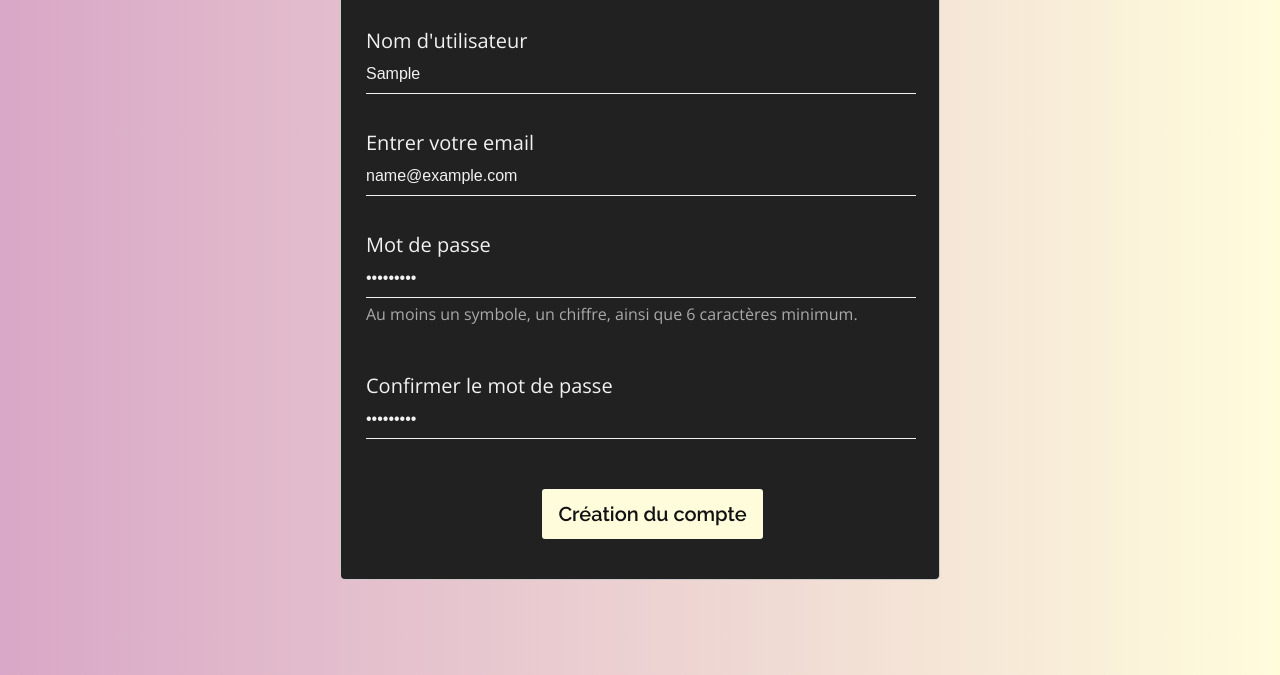
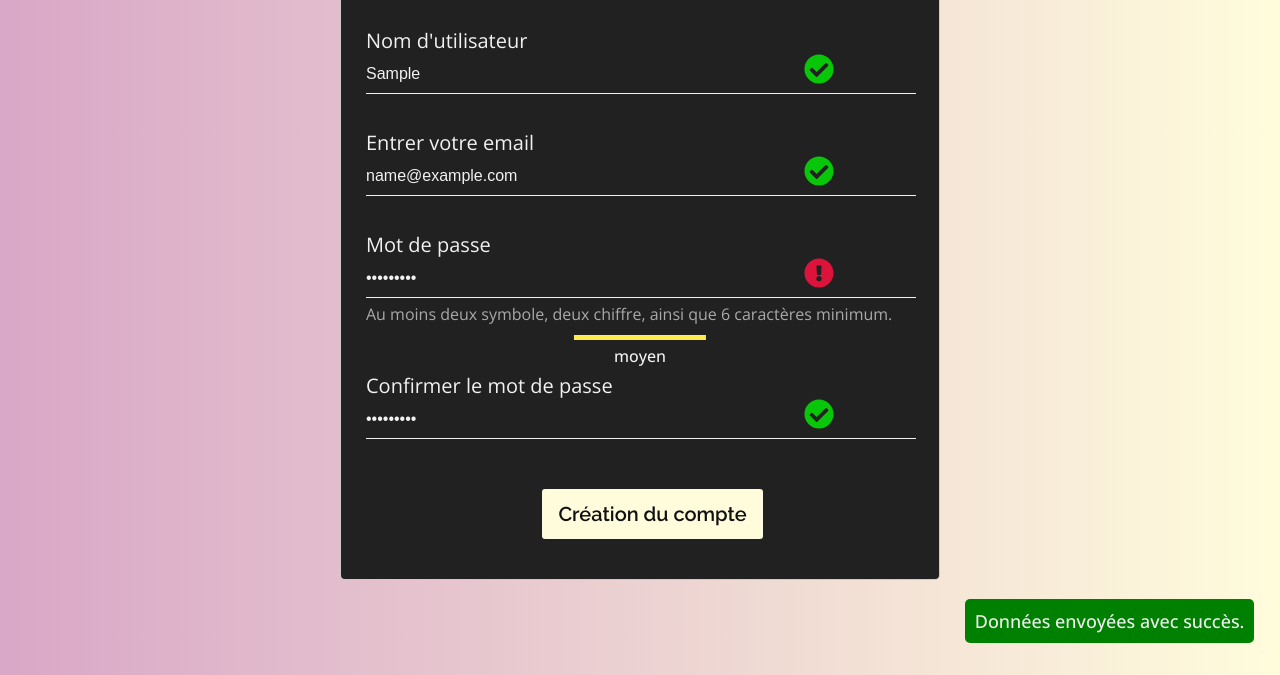
Before and after one commit to Adil-Bensalah/validation-formulaire, a plain HTML site: page index.html in a window 1280 px wide. Both pictures are taken after typing "Sample", "name@example.com", "Sample123", "Sample123" into the empty fields and a click on the button "Création du compte". Shown: the part 125-800 px from the top of the page. Drawn offline with nearby package versions, Linux system fonts and the light colour scheme.

Commit message:
premiere version fini

```diff
--- a/app.js
+++ b/app.js
@@ -1,25 +1,30 @@
 const form = document .querySelector('form')
 form.addEventListener('submit',handelsubmit)
-
 function handelsubmit(e){
 e.preventDefault()
-handelUsername(username)
-form.reset()
+usernameFunc()
+emailFunc()
+passwordFunc()
+confirmFunc()
+handeltoast ()
+
+
+
 }
 
-
 const input = document.querySelectorAll('input')
-const src = "ressources/error.svg"
+const container = document.querySelector('.container')
 
 
     const username = input[0]
     const imgError = document.querySelectorAll('img')
     const ErroMessage = document.querySelectorAll('.erroUsername')
 
-    username.addEventListener('keydown',() =>{
+    username.addEventListener('keyup',usernameFunc)
 
+    function usernameFunc(){
         const numberOfLetters = username.value.replace(/[^a-z]/gi, "").length
-    if (numberOfLetters < 2) {
+    if (numberOfLetters < 3) {
         imgError[0].src="ressources/error.svg"
         imgError[0].style.display="block"
         ErroMessage[0].textContent="Choisissez un pseudo contenant au moins 3 caractères."
@@ -31,20 +36,22 @@ const src = "ressources/error.svg"
         ErroMessage[0].textContent=""
         }
 
-    })
+    }
 
 
     const email = input[1]
     const emailMessage = document.querySelector('.errorEmail')
 
 
-    email.addEventListener('keydown',()=>{
+    email.addEventListener('keyup',emailFunc)
 
-    function isValidEmail(email){
-        return /^(([^<>()\[\]\\.,;:\s@"]+(\.[^<>()\[\]\\.,;:\s@"]+)*)|(".+"))@((\[[0-9]{1,3}\.[0-9]{1,3}\.[0-9]{1,3}\.[0-9]{1,3}])|(([a-zA-Z\-0-9]+\.)+[a-zA-Z]{2,}))$/.test(email);
+    function emailFunc(){
 
-    }
-    if (isValidEmail(email.value)){
+    // function isValidEmail(email){
+        const regexEmail = /^(([^<>()\[\]\\.,;:\s@"]+(\.[^<>()\[\]\\.,;:\s@"]+)*)|(".+"))@((\[[0-9]{1,3}\.[0-9]{1,3}\.[0-9]{1,3}\.[0-9]{1,3}])|(([a-zA-Z\-0-9]+\.)+[a-zA-Z]{2,}))$/;
+
+    //}
+    if (email.value.match(regexEmail)){
         imgError[1].src="ressources/check.svg"
         imgError[1].style.display="block"
         emailMessage.textContent=""
@@ -55,7 +62,7 @@ const src = "ressources/error.svg"
             emailMessage.textContent="Rentrez un email valide."
 
     }
-})
+}
 
 
 const password = input[2]
@@ -63,49 +70,94 @@ const passwordLevel1 = document.querySelector('.l1')
 const passwordLevel2 = document.querySelector('.l2')
 const passwordLevel3 = document.querySelector('.l3')
 
-password.addEventListener('keydown',()=>{
+
+password.addEventListener('keyup',passwordFunc)
+
+    function passwordFunc(){
     const regex = /^.{0,6}$/
-    const regexNumber = /^(?=.*[A-Za-z])(?=.*\d)[A-Za-z\d]{6,}$/;
-    const regexSpecial = /^(?=.*[0-9])(?=.*[!@#$%^&*.])[a-zA-Z0-9!@#$%^&*.]{6,}$/
-    const numberOfLetters = password.value.replace(/[^a-z]/gi, "").length
+    const regexNumber = /^(?=.*[A-Za-z])(?=.*[0-9])[A-Za-z\d]{7,}$/;
+    const regexSpecial = /^(?=.*[0-9])(?=.*[!@#$%^&*.])[a-zA-Z0-9!@#$%^&*.]{7,}$/
+    const numberOfLetters = password.value.length
 
-
-if(regex.test(password.value)){
+if(password.value.match(regex)){
 passwordLevel1.textContent="faible"
 passwordLevel1.style.display="block"
 imgError[2].style.display="block"
 }
- if (numberOfLetters<1) {
+
+if (numberOfLetters<1) {
     passwordLevel1.style.display="none"
     imgError[2].style.display="block"
 
 }
 
- if (password.value.match(regexNumber)) {
+if(regexNumber.test(password.value)) {
     passwordLevel2.textContent="moyen"
     passwordLevel2.style.display="block"
     imgError[2].style.display="block"
-}
- else{
+ }
 
+if(!regexNumber.test(password.value)) {
     passwordLevel2.textContent=""
     passwordLevel2.style.display="none"
     imgError[2].style.display="block"
  }
 
-
-
 if (password.value.match(regexSpecial)) {
+    passwordLevel2.textContent="moyen"
+    passwordLevel2.style.display="block"
     passwordLevel3.textContent="fort"
     passwordLevel3.style.display="block"
     imgError[2].style.display="block"
+    imgError[2].src="ressources/check.svg"
+
+}
+
+else {
+    passwordLevel3.textContent=""
+    passwordLevel3.style.display="none"
+    imgError[2].style.display="block"
+    imgError[2].src="ressources/error.svg"
+
+}
+}
+
+const passwordConfirm= input[3]
+
+passwordConfirm.addEventListener('keyup', confirmFunc)
+
+function confirmFunc(){
+ if (passwordConfirm.value === password.value && passwordConfirm.value.length>1) {
+    imgError[3].src="ressources/check.svg"
+    imgError[3].style.display="block"
+ }
+
+ else {
+    imgError[3].src="ressources/error.svg"
+    imgError[3].style.display="block"
+ }
+}
+
+function handeltoast (){
+    const toast = document.querySelector('.toast')
+
+   let allInputs =input.forEach(input=>{
+
+
+if  (input.value.length < 1) {
+
+    toast.textContent=""
+    toast.style.backgroundColor="r"
 }
 
 else{
-    passwordLevel3.textContent=""
-    passwordLevel3.style.display="none"
-    imgError[2].style.display="block"
+    toast.textContent="Données envoyées avec succès."
+    toast.style.backgroundColor="green"
+    document.querySelector('.toastBlock').appendChild(toast)
+    setTimeout(() => {
+        toast.remove()
+    }, 3000);
 }
 
-
 })
+}
--- a/index.html
+++ b/index.html
@@ -35,7 +35,7 @@
 <img src="ressources/error.svg" alt="icone de validation" class="icone-verif3">
 <input type="password" name="password" id="password" class="password" autocomplete="off" placeholder="Votre mot de passe">
 </div>
-<p class="password-instruction">Au moins un symbole, un chiffre, ainsi que 6 caractères minimum.</p>
+<p class="password-instruction">Au moins deux symbole, deux chiffre, ainsi que 6 caractères minimum.</p>
 <div class="password-info"><span class="l1"></span><span class="l2"></span><span class="l3"></span></div>
 <br>
 
@@ -53,7 +53,9 @@
 </form>
 
    </div>
-
+   <div class="toastBlock">
+    <p class=" toast"></p>
+    </div>
     <script src="app.js"></script>
   </body>
 </html>
--- a/style.css
+++ b/style.css
@@ -130,7 +130,7 @@ margin-bottom: 50px;
 .password-info span {
     position: absolute;
     transform: translateX(-50%);
-    top: 47.5%;
+
 }
 
 button{
@@ -175,19 +175,19 @@ img{
 .icone-verif1{
     position: absolute;
     left: 62.8%;
-    top: 19%;
+
 }
 
 .icone-verif2{
     position: absolute;
     left: 62.8%;
-    top: 29.5%;
+
 }
 
 .icone-verif3{
     position: absolute;
     left: 62.8%;
-    top: 40%;
+
 }
 
 .icone-verif4{
@@ -195,3 +195,18 @@ img{
     left: 62.8%;
 
 }
+.toastBlock{
+    height: auto;
+    width: auto;
+    position: absolute;
+    right: 2%;
+    bottom: 4%;
+}
+.toast{
+    border: none;
+    padding: 10px 10px;
+    font-size: 18px;
+    font-weight: 500;
+    color: #f1f1f1;
+    border-radius: 5px;
+}
```
